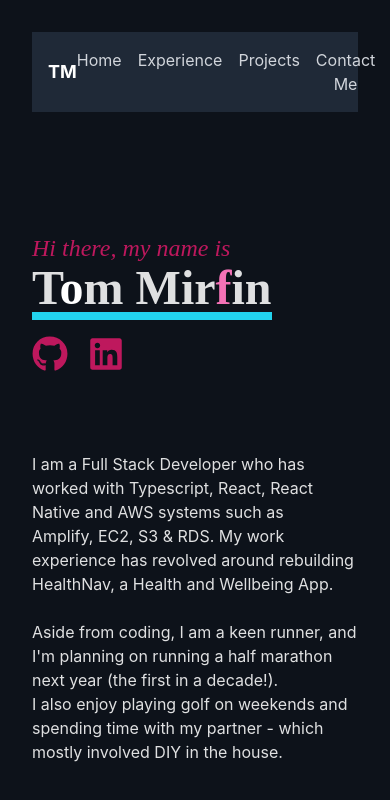
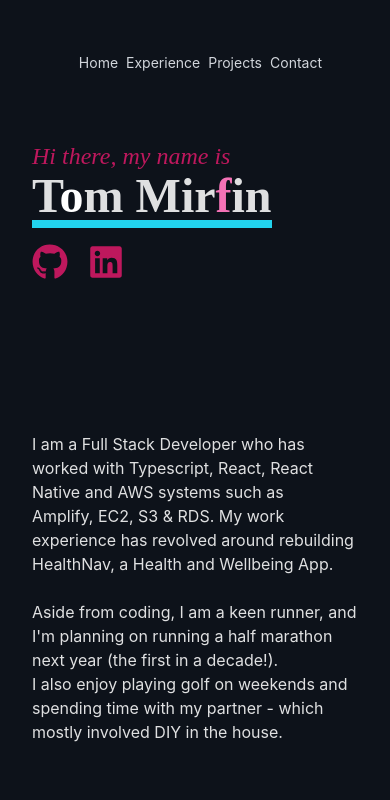
Before and after one commit to TomMirfin/Portfolio-24, a React (Vite) app: page / in a window 390 px wide. Shown: the top 800 px of the page. Built offline with nearby package versions, Linux system fonts and the light colour scheme; a web font is replaced by a local one.

Commit message:
update styles

```diff
--- a/src/HomePage/Homepage.tsx
+++ b/src/HomePage/Homepage.tsx
@@ -42,7 +42,7 @@ export default function Homepage() {
 
   return (
     <>
-      <div className="absolute  mt-20">
+      <div className="absolute  lg:mt-20 qs:mt-2">
         <p
           className="text-left text-pink-700 text-2xl"
           style={{
--- a/src/TopBar.tsx
+++ b/src/TopBar.tsx
@@ -2,28 +2,39 @@ import { Link } from "react-router-dom";
 
 export default function TopBar() {
   return (
-    <nav className="bg-gray-800 p-4 mb-10">
-      <div className="container mx-auto flex justify-between items-center">
-        <div className="text-white text-lg font-bold">TM</div>
-        <ul className="flex space-x-4">
+    <nav className="bg-gray-800 qs:bg-transparent p-4 mb-10">
+      <div className="container mx-auto flex justify-between items-center qs:-ml-5">
+        <div className="text-white text-lg font-bold qs:text-transparent">
+          TM
+        </div>
+        <ul className="flex space-x-4 qs:space-x-2">
           <li>
-            <Link to="/" className="text-gray-300 hover:text-white">
+            <Link to="/" className="text-gray-300 hover:text-white qs:text-sm">
               Home
             </Link>
           </li>
           <li>
-            <Link to="/experience" className="text-gray-300 hover:text-white">
+            <Link
+              to="/experience"
+              className="text-gray-300 hover:text-white qs:text-sm"
+            >
               Experience
             </Link>
           </li>
           <li>
-            <Link to="/projects" className="text-gray-300 hover:text-white">
+            <Link
+              to="/projects"
+              className="text-gray-300 hover:text-white qs:text-sm"
+            >
               Projects
             </Link>
           </li>
           <li>
-            <Link to="/contactMe" className="text-gray-300 hover:text-white">
-              Contact Me
+            <Link
+              to="/contactMe"
+              className="text-gray-300 hover:text-white qs:text-sm"
+            >
+              Contact
             </Link>
           </li>
         </ul>
```
